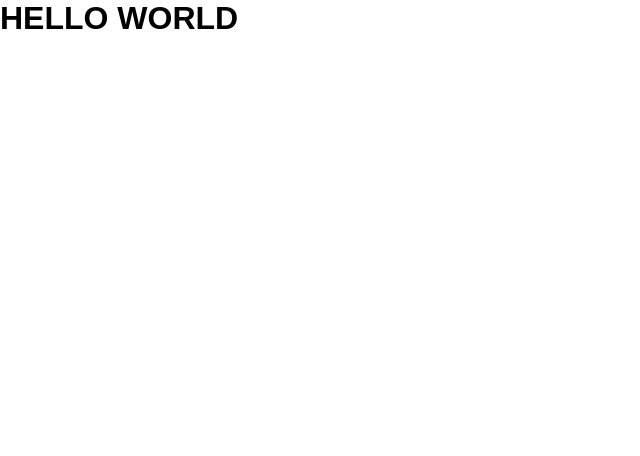
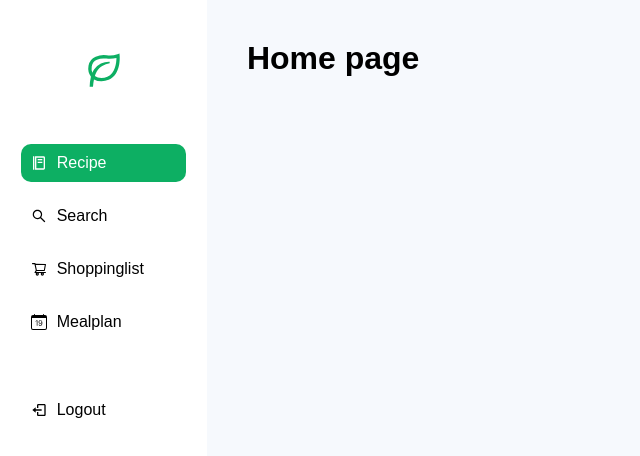
Before and after one commit to zaynabnour-alghosh/online-recipes, a React (Create React App) app in the folder frontend/: page /home in a window 1280 px wide. Shown: the top 456 px of the page, without its empty margins (0-640 px from the left). Built offline with nearby package versions, Linux system fonts and the light colour scheme; sample sign-in values are in the browser's storage.

Commit message:
FE <> Edited Styles-Added SideBar

```diff
--- /dev/null
+++ b/frontend/src/Components/SideBar/index.jsx
@@ -0,0 +1,64 @@
+import React, { useEffect, useRef, useState } from "react";
+import "./style.css";
+import { BiLogOut } from "react-icons/bi";
+import {BiLeaf} from "react-icons/bi";
+
+import SideBarItem from "../SideBarItem";
+import { useLocation, useNavigate } from "react-router-dom";
+
+const SideBar = ({ items, selected = items[0] }) => {
+	const [selectedTab, setSelectedTab] = useState(selected);
+	const location = useLocation();
+
+	const selectHandler = (label) => {
+		setSelectedTab(label);
+	};
+
+	const navigate = useNavigate();
+
+	useEffect(() => {
+		if (localStorage.getItem("token") == null) {
+			navigate("/");
+		}
+	}, []);
+
+	const logoutButton = useRef();
+
+	const handleLogout = () => {
+		logoutButton.current.textContent = "Logging Out...";
+		setTimeout(() => {
+			localStorage.removeItem("token");
+			navigate("/");
+		}, 1000);
+	};
+
+	return (
+		<div className="sidebar">
+			<div className="logo">
+				<BiLeaf size={40}/>
+			</div>
+			<div className="items">
+				{items?.map((item, index) => {
+					return (
+						<SideBarItem
+							key={index}
+							label={item}
+							selected={selectedTab === item}
+							onSelected={(label) => selectHandler(label)}
+						/>
+					);
+				})}
+			</div>
+			<div
+				className="logout"
+				onClick={() => handleLogout()}
+				ref={logoutButton}
+			>
+				<BiLogOut />
+				Logout
+			</div>
+		</div>
+	);
+};
+
+export default SideBar;
--- /dev/null
+++ b/frontend/src/Components/SideBar/style.css
@@ -0,0 +1,36 @@
+.sidebar {
+    width: 250px;
+    display: flex;
+    flex-flow: column;
+    align-items: center;
+    gap: 50px;
+}
+
+.logo{
+    margin-top: 50px;
+    color:var(--color-primary);
+}
+.sidebar .items {
+    width: 100%;
+    display: flex;
+    flex-flow: column;
+    justify-content: center;
+    align-items: center;
+    gap: 15px;
+}
+
+.logout {
+    display: flex;
+    align-items: center;
+    justify-content: flex-start;
+    gap: 10px;
+    width: 80%;
+    padding: 10px;
+    border-radius: 10px;
+}
+
+.logout:hover {
+    color: var(--color-white);
+    background-color: var(--color-primary);
+    cursor: pointer;
+}
--- /dev/null
+++ b/frontend/src/Components/SideBarItem/index.jsx
@@ -0,0 +1,39 @@
+import React, { useState } from "react";
+import "./style.css";
+import {BiFoodMenu} from "react-icons/bi";
+import {AiOutlineSearch} from "react-icons/ai";
+import {AiOutlineShoppingCart} from "react-icons/ai";
+import {BsCalendarDate} from "react-icons/bs";
+import { useLocation, useNavigate } from "react-router-dom";
+
+const SideBarItem = ({ label, selected, onSelected }) => {
+	const navigation = useNavigate();
+	const location = useLocation();
+	const base_location = location.pathname.split("/")[1];
+	const clickHandler = () => {
+		onSelected(label);
+		navigation(`/${base_location}/${label?.toLowerCase()}`);
+	};
+
+	let icon;
+	if (label === "Recipe") {
+		icon = <BiFoodMenu />;
+	} else if (label === "Search") {
+		icon = < AiOutlineSearch/>;
+	} else if (label === "Shoppinglist") {
+		icon = <AiOutlineShoppingCart />;
+	} else if (label === "Mealplan") {
+		icon = <BsCalendarDate />;
+	}
+	return (
+		<div
+			className={selected ? `sidebar-item active` : `sidebar-item`}
+			onClick={() => clickHandler()}
+		>
+			{icon}
+			{label}
+		</div>
+	);
+}
+
+export default SideBarItem;
--- /dev/null
+++ b/frontend/src/Components/SideBarItem/style.css
@@ -0,0 +1,20 @@
+.sidebar-item {
+    display: flex;
+    align-items: center;
+    justify-content: flex-start;
+    gap: 10px;
+    width: 80%;
+    padding: 10px;
+    border-radius: 10px;
+}
+
+.sidebar-item:hover {
+    background-color: var(--color-background);
+    color: var(--color-primary);
+    cursor: pointer;
+}
+
+.sidebar-item.active {
+    color: var(--color-white);
+    background-color: var(--color-primary);
+}
--- a/frontend/src/Pages/Home/index.jsx
+++ b/frontend/src/Pages/Home/index.jsx
@@ -1,10 +1,27 @@
+import SideBar from '../../Components/SideBar';
 import './style.css';
 
 const Home=()=>{
   return (
-    <div className="Home">
-      <h1>HELLO WORLD</h1>
-    </div>
+    <div className=" home page flex">
+			<SideBar
+				items={["Recipe", "Search", "Shoppinglist","Mealplan"]}
+				selected={"Recipe"}
+			/>
+			<div className="container">
+				{/* <button onClick={toggleModal}>Create Meeting</button>
+				<CreateMeeting showModal={showModal} toggleModal={toggleModal} />
+				<div className="meetings-container">
+				     {meetings.map((meeting) => (
+					    <MeetingItem
+						   key={meeting.id}
+						   meeting={meeting}
+					    />
+				    ))}
+				</div> */}
+        <h1>Home page</h1>
+			</div>
+		</div>
   );
 }
 
--- a/frontend/src/Pages/Login/style.css
+++ b/frontend/src/Pages/Login/style.css
@@ -2,7 +2,7 @@
     gap:20px;
     width:100%;
     box-sizing: border-box;
-    color: rgb(16, 163, 127);
+    color:var(--color-primary);
 }
 .icon-leaf{
    margin-bottom: 15px;
@@ -28,11 +28,11 @@
 
 }
 .login-row input:focus{
-    border-color: rgb(16, 163, 127);
+    border-color:var(--color-primary);
 }
 .btn-login{
     height:40px;
-    background-color: rgb(16, 163, 127);
+    background-color:var(--color-primary);
     color:aliceblue;
     font-weight: 500;
 }
@@ -43,7 +43,7 @@
     color:rgb(45, 51, 58);
 }
 .option-signup span{
-    color: rgb(16, 163, 127);
+    color:var(--color-primary);
     padding-left: 5px;
     font-weight: 600;
     cursor: pointer;
--- a/frontend/src/Pages/Signup/style.css
+++ b/frontend/src/Pages/Signup/style.css
@@ -2,7 +2,7 @@
     gap:20px;
     width:100%;
     box-sizing: border-box;
-    color: rgb(16, 163, 127);
+    color:var(--color-primary);
 }
 .icon-leaf{
    margin-bottom: 15px;
@@ -28,11 +28,11 @@
 
 }
 .signup-row input:focus{
-    border-color: rgb(16, 163, 127);
+    border-color:var(--color-primary);
 }
 .btn-signup{
     height:40px;
-    background-color: rgb(16, 163, 127);
+    background-color:var(--color-primary);
     color:aliceblue;
     font-weight: 500;
 }
@@ -43,7 +43,7 @@
     color:rgb(45, 51, 58);
 }
 .option-login span{
-    color: rgb(16, 163, 127);
+    color:var(--color-primary);
     padding-left: 5px;
     font-weight: 600;
     cursor: pointer;
```
